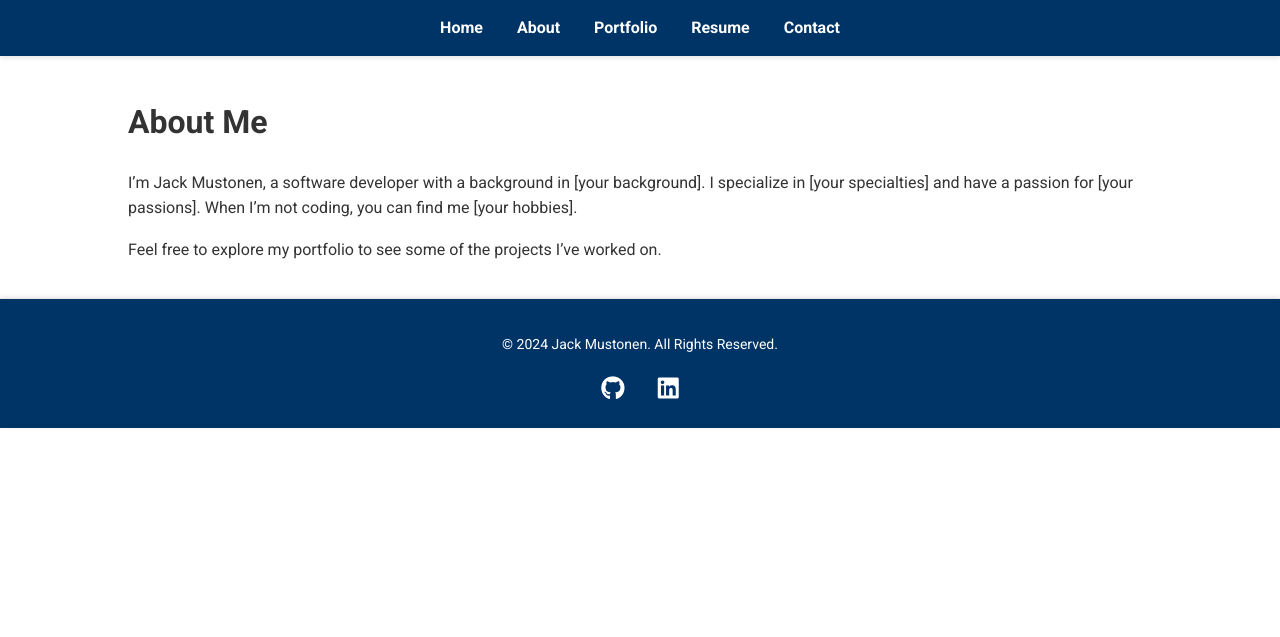
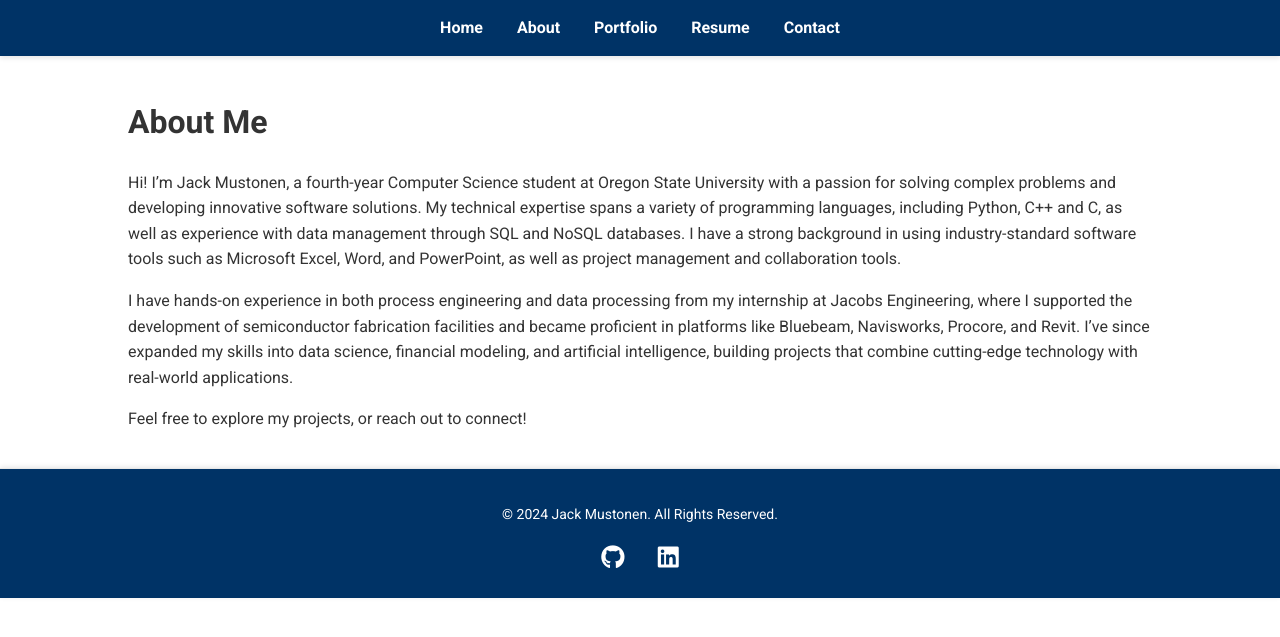
Before and after one commit to APinchofPepper/jackmustonen.com, a Jekyll site: the page built from about.md, in a window 1280 px wide. Shown: the top 637 px of the page. Built offline with Jekyll 4.4.1, drawn with Linux system fonts in a browser that asks for light colours.

Commit message:
Update about.md

```diff
--- a/about.md
+++ b/about.md
@@ -5,6 +5,8 @@ permalink: /about/
 ---
 
 # About Me
-I'm Jack Mustonen, a software developer with a background in [your background]. I specialize in [your specialties] and have a passion for [your passions]. When I'm not coding, you can find me [your hobbies].
+Hi! I’m Jack Mustonen, a fourth-year Computer Science student at Oregon State University with a passion for solving complex problems and developing innovative software solutions. My technical expertise spans a variety of programming languages, including Python, C++ and C, as well as experience with data management through SQL and NoSQL databases. I have a strong background in using industry-standard software tools such as Microsoft Excel, Word, and PowerPoint, as well as project management and collaboration tools.
 
-Feel free to explore my portfolio to see some of the projects I've worked on.
+I have hands-on experience in both process engineering and data processing from my internship at Jacobs Engineering, where I supported the development of semiconductor fabrication facilities and became proficient in platforms like Bluebeam, Navisworks, Procore, and Revit. I’ve since expanded my skills into data science, financial modeling, and artificial intelligence, building projects that combine cutting-edge technology with real-world applications.
+
+Feel free to explore my projects, or reach out to connect!
```
